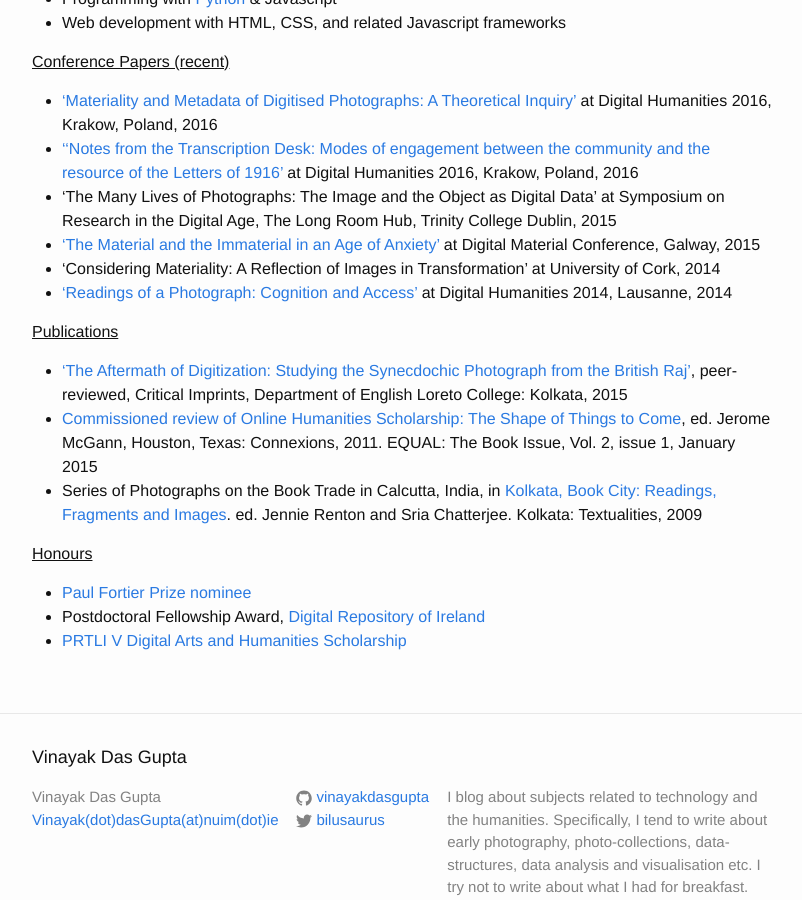
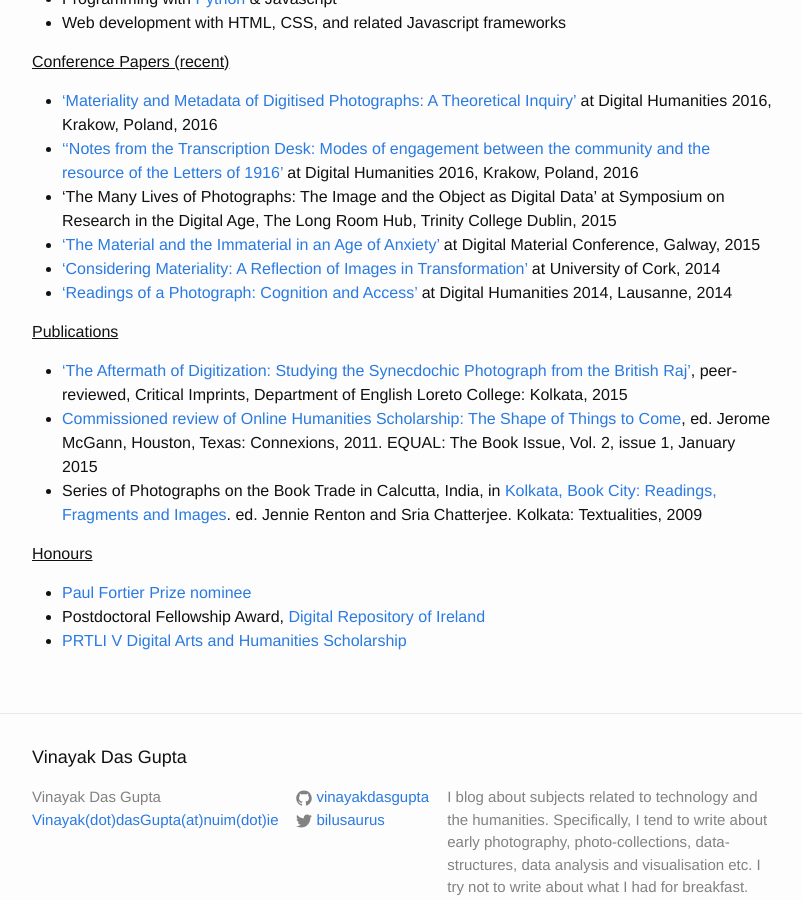
Before and after one commit to vinayakdasgupta/vinayakdasgupta.github.io, a Jekyll site: the page built from profile.md, in a window 1280 px wide and 900 px high, scrolled down 1611 px. Shown: the whole window, without its empty margins (238-1040 px from the left). Built offline with Jekyll 4.4.1, drawn with Linux system fonts in a browser that asks for light colours; some of the changed lines change nothing that is shown.

Commit message:
blog updated

```diff
--- a/profile.md
+++ b/profile.md
@@ -77,7 +77,7 @@ I am a Postdoctoral Research Fellow in <a href = "https://www.maynoothuniversity
 <li><a href ="http://dh2016.adho.org/abstracts/">‘‘Notes from the Transcription Desk: Modes of engagement between the community and the resource of the Letters of 1916’</a> at Digital Humanities 2016, Krakow, Poland, 2016</li>
 <li>‘The Many Lives of Photographs: The Image and the Object as Digital Data’ at Symposium on Research in the Digital Age, The Long Room Hub, Trinity College Dublin, 2015</li>
 <li><a href ="https://www.nuigalway.ie/mooreinstitute/site/view/2042/">‘The Material and the Immaterial in an Age of Anxiety’</a> at Digital Material Conference, Galway, 2015</li>
-<li>‘Considering Materiality: A Reflection of Images in Transformation’ at University of Cork, 2014</li>
+<li><a href = "https://vimeo.com/109023606">‘Considering Materiality: A Reflection of Images in Transformation’</a> at University of Cork, 2014</li>
 <li><a href ="https://dh2014.org/program/abstracts/">‘Readings of a Photograph: Cognition and Access’</a> at Digital Humanities 2014, Lausanne, 2014</li>
 </ul>
 
```
